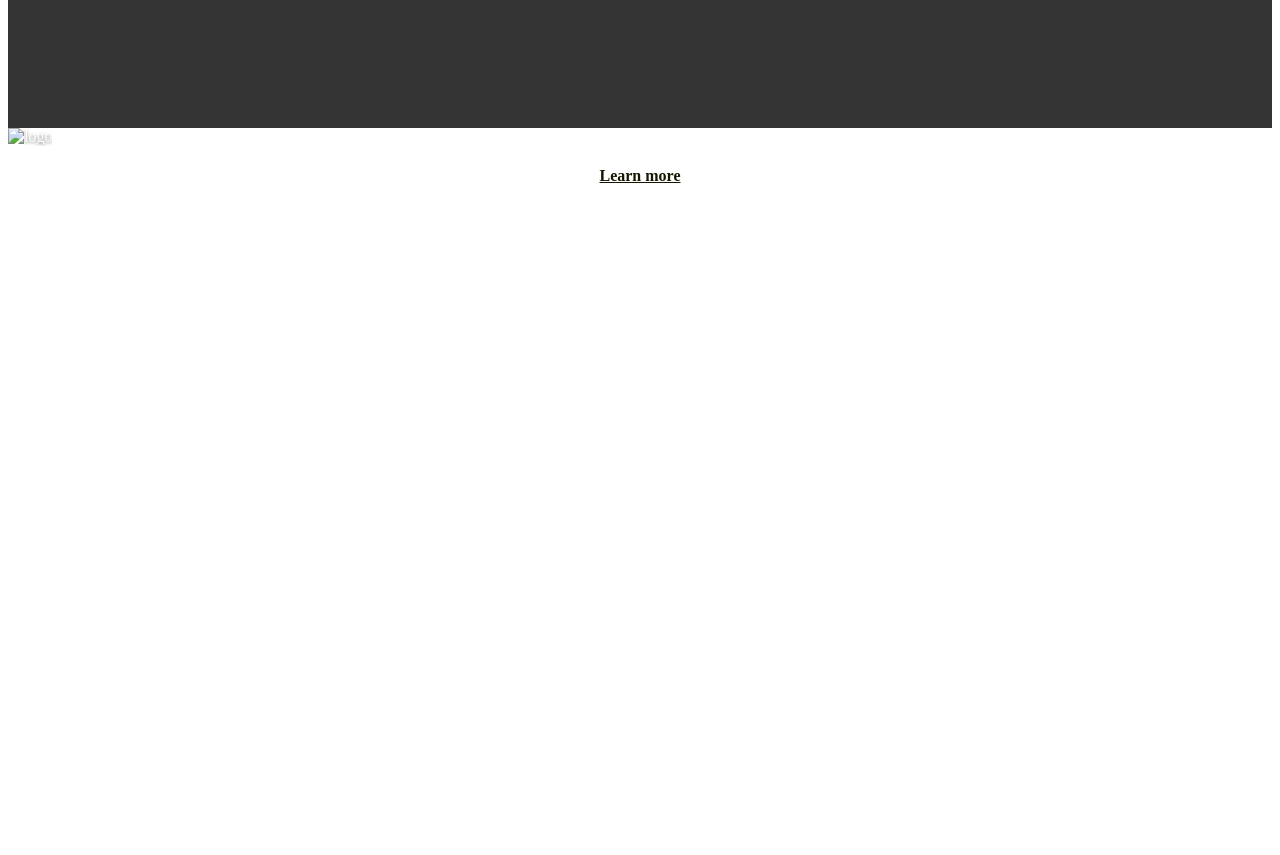
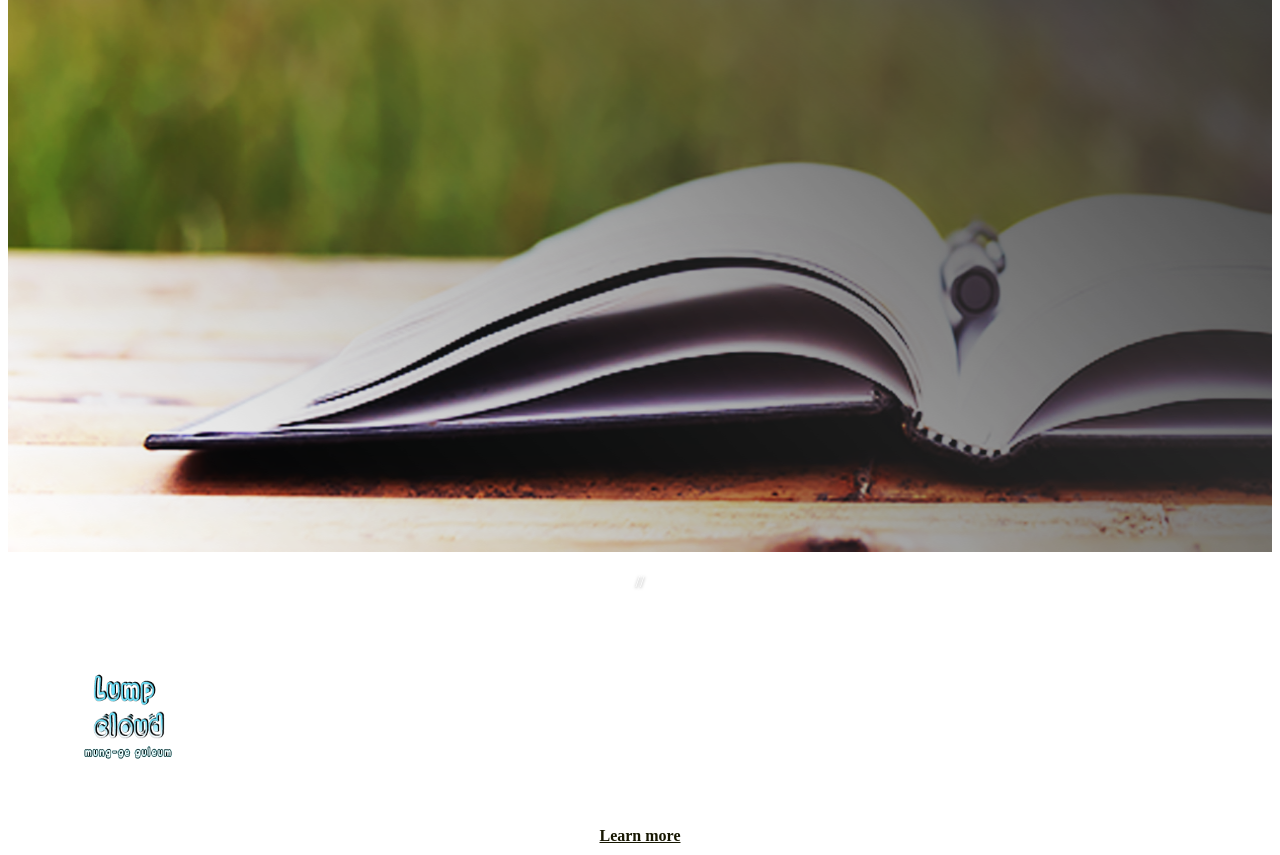
Before and after one commit to kimteagyu/web-, a plain HTML site: page index.html in a window 1280 px wide. Shown: the part 480-1335 px from the top of the page. Before the commit the page ends 808 px from the top, so only its background shows below. Drawn offline with Linux system fonts and the light colour scheme.

Commit message:
Add files via upload

```diff
--- a/index.html
+++ b/index.html
@@ -8,11 +8,9 @@
 
 <body>
 	<div class="site-wrapper">
-	  <img src="image/image/cover_gr.png" width="100%" height="1024" alt="cover" align="center"/>
+	  <img src="image/cover_gr.png" width="100%" height="1024" alt="cover" align="center"/>
 	</div>
-    <div class="site-wrapper-inner" align="center">
-	 <img src="image/image/logo/logo.gif" width="200" height="200" alt="logo"/>
-	</div>
+
 
     <div class="container">
 
@@ -40,6 +38,13 @@
             <h1 class="logo"></h1>
 
             <p class="lead" align="center"></p>
+			 <p class="lead">
+           //<div class="site-wrapper-inner" align="center">
+	        <img src="image/logo/logo.gif" width="200" height="200" alt="logo"/>
+	         </div>
+
+
+			<p class="lead" align="center"></p>
             <p class="lead">
               <a href="#" class="btn btn-lg btn-default">Learn more</a>
             </p>
```
